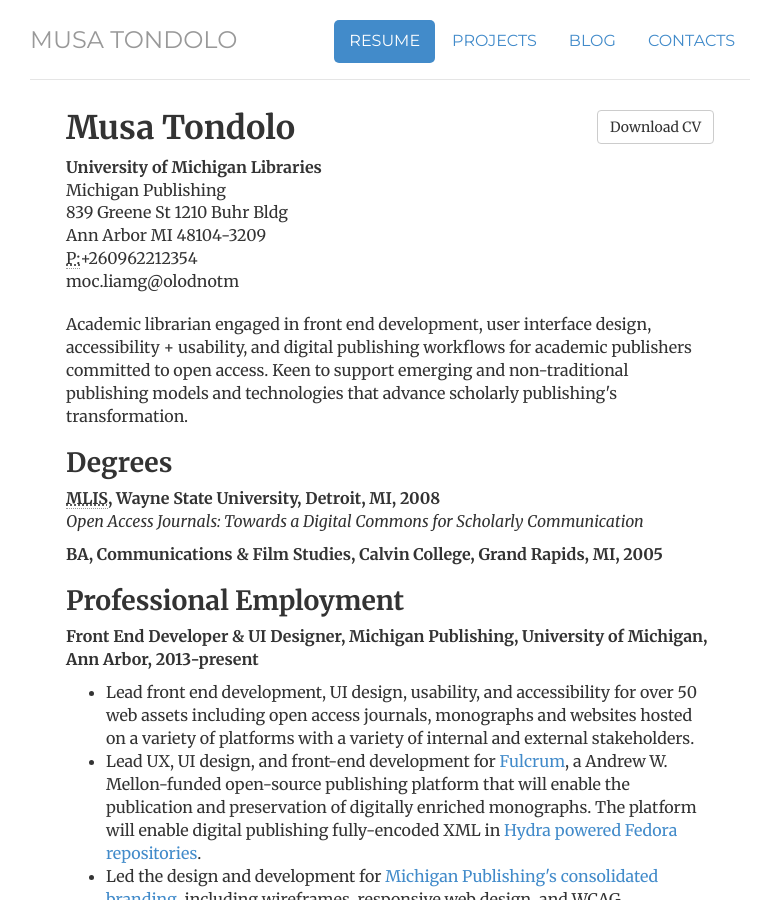
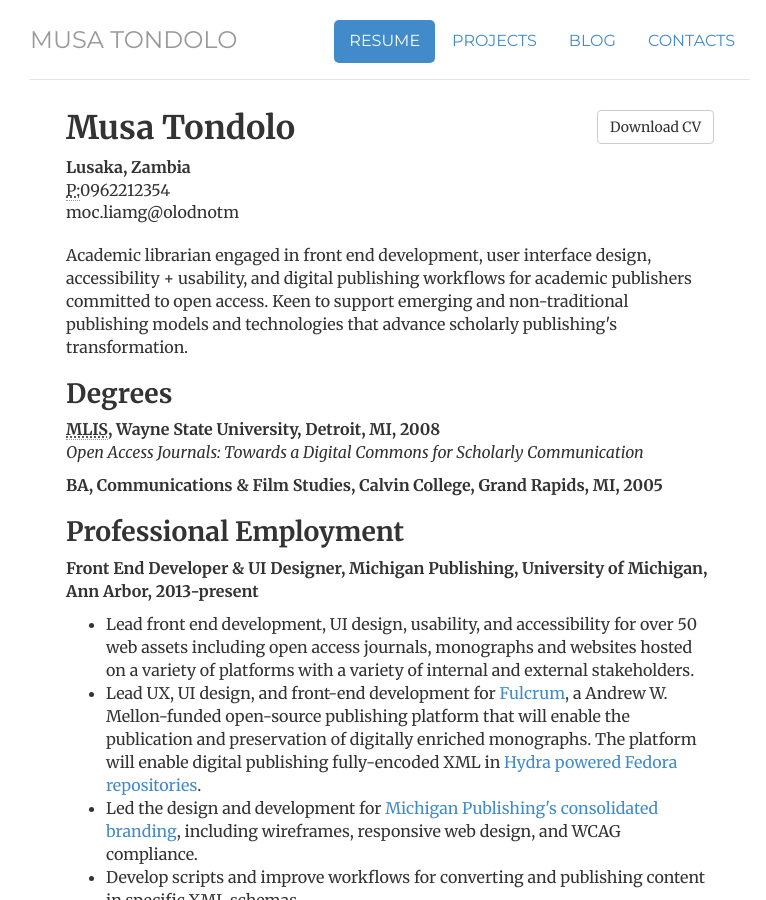
Before and after one commit to mtondolo/mtondolo.github.io, a Jekyll site: the page built from cv/index.html, in a window 1280 px wide and 900 px high. Shown: the whole window, without its empty margins (250-1016 px from the left). Built offline with Jekyll 4.4.1, drawn with Linux system fonts in a browser that asks for light colours.

Commit message:
Update index.html

```diff
--- a/cv/index.html
+++ b/cv/index.html
@@ -13,11 +13,8 @@
 				<div itemscope itemtype="http://data-vocabulary.org/Person">
 				<span itemprop="name"><h1>Musa Tondolo</h1></span>
 				<address>
-				<span itemprop="affiliation"><strong>University of Michigan Libraries</strong><br></span>
-				<span itemprop="affiliation">Michigan Publishing<br></span>
-				839 Greene St 1210 Buhr Bldg<br>
-				Ann Arbor MI 48104-3209<br>
-				<abbr title="phone">P:</abbr>+260962212354<br>
+				<span itemprop="affiliation"><strong>Lusaka, Zambia</strong><br></span>
+				<abbr title="phone">P:</abbr>0962212354<br>
 				<span class="obfuscate">mtondolo@gmail.com</span>
 				</address>
 				</div>
```
